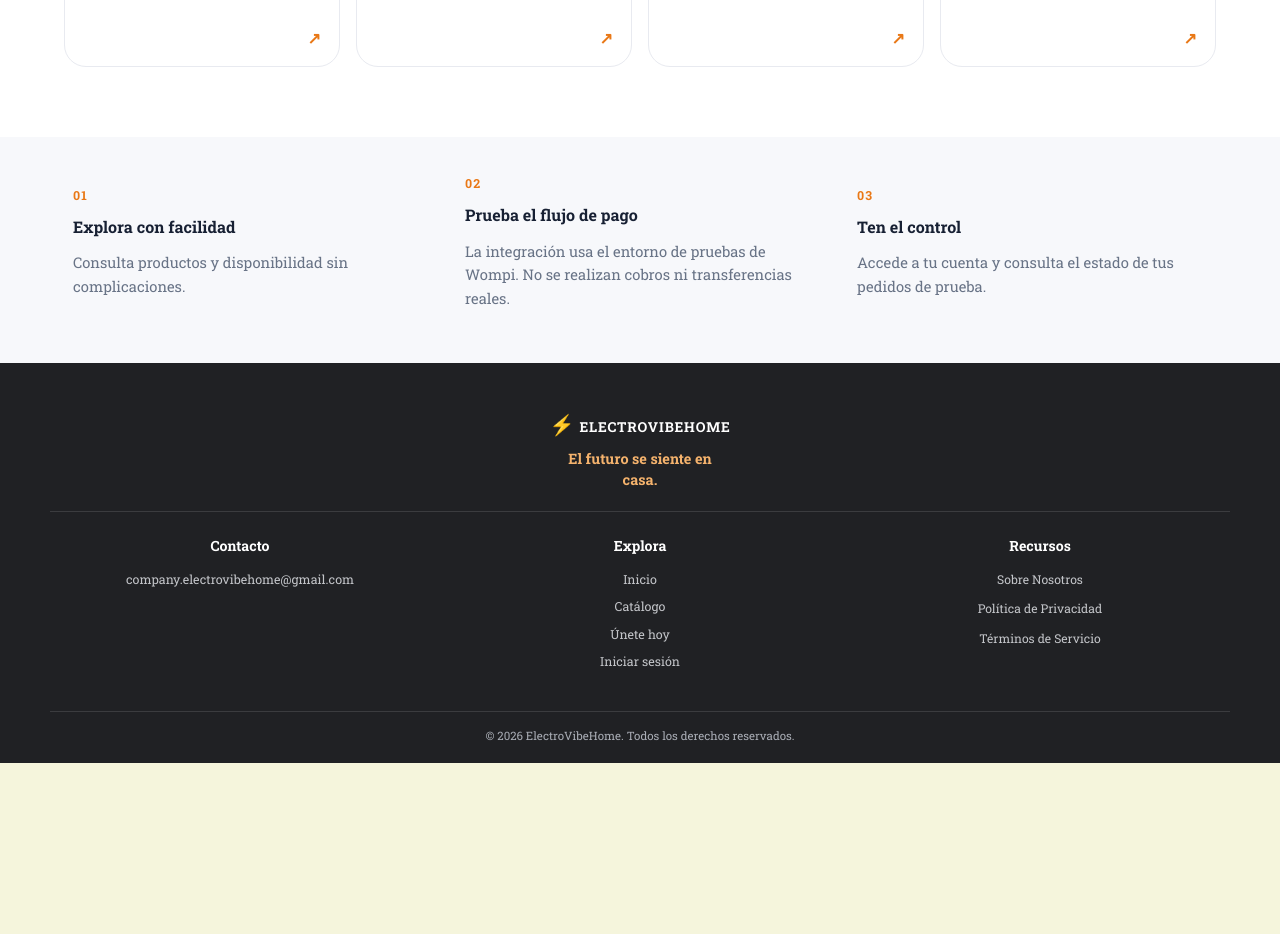
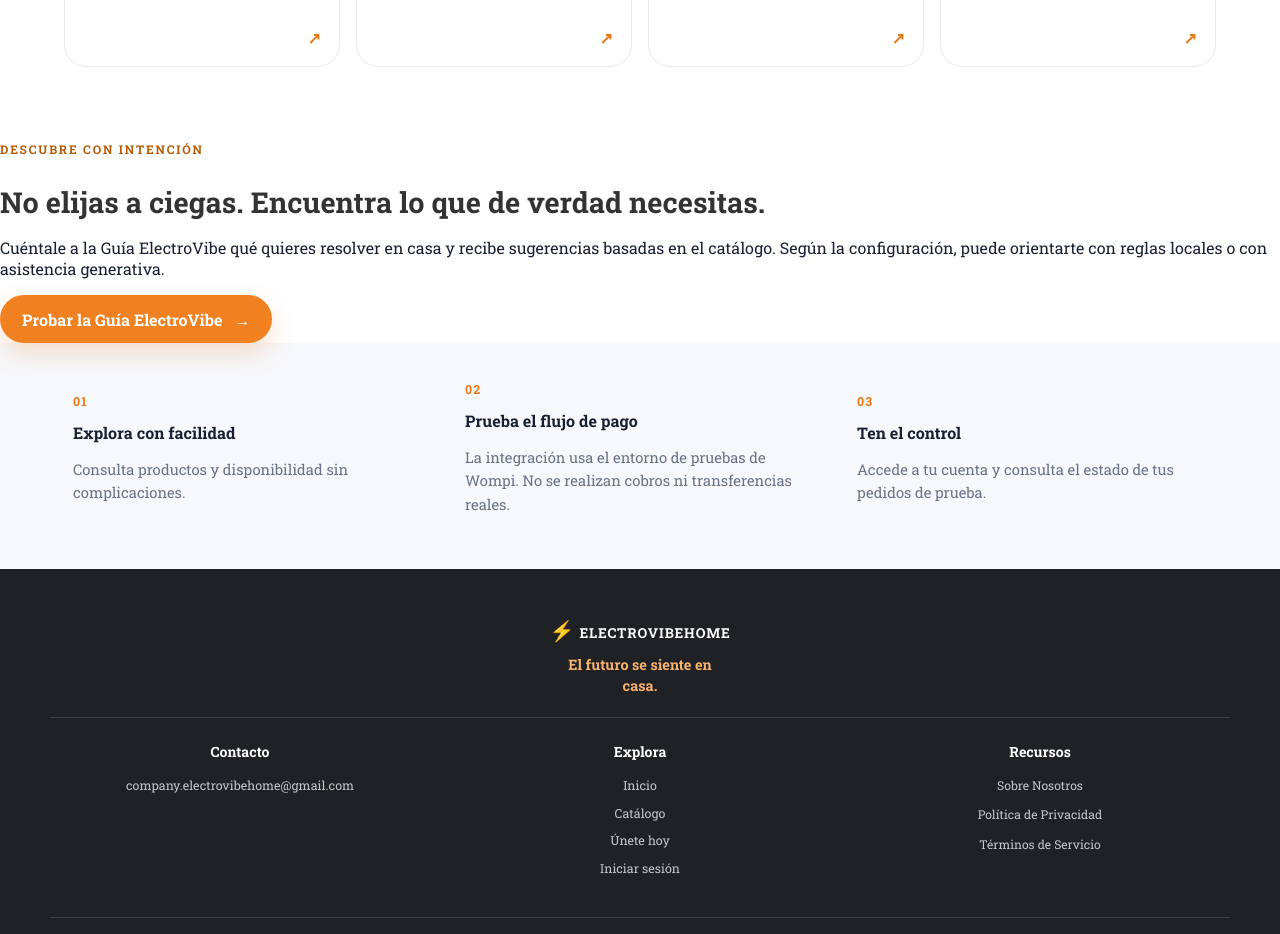
Before and after one commit to sro2005/my-app, a React (Vite) app: page / in a window 1280 px wide. Shown: the part 940-1874 px from the top of the page. Before the commit the page ends 1703 px from the top, so only its background shows below. Built offline with nearby package versions, Linux system fonts and the light colour scheme.

Commit message:
feat: promote personalized ElectroVibe guidance on landing page

```diff
--- a/src/components/LandingPage.jsx
+++ b/src/components/LandingPage.jsx
@@ -51,6 +51,15 @@
       </div>
     </section>
 
+    <section className="evh-guide-promo" aria-labelledby="evh-guide-promo-title">
+      <div className="evh-guide-promo-copy">
+        <span className="evh-eyebrow">DESCUBRE CON INTENCIÓN</span>
+        <h2 id="evh-guide-promo-title">No elijas a ciegas. Encuentra lo que de verdad necesitas.</h2>
+        <p>Cuéntale a la Guía ElectroVibe qué quieres resolver en casa y recibe sugerencias basadas en el catálogo. Según la configuración, puede orientarte con reglas locales o con asistencia generativa.</p>
+      </div>
+      <Link className="evh-button evh-button-primary" to="/catalogo">Probar la Guía ElectroVibe <span aria-hidden="true">→</span></Link>
+    </section>
+
     <section className="evh-promise">
       <div><span>01</span><strong>Explora con facilidad</strong><p>Consulta productos y disponibilidad sin complicaciones.</p></div>
       <div><span>02</span><strong>Prueba el flujo de pago</strong><p>La integración usa el entorno de pruebas de Wompi. No se realizan cobros ni transferencias reales.</p></div>
```
